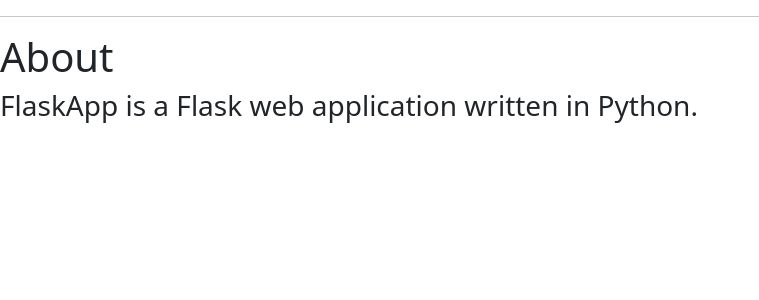
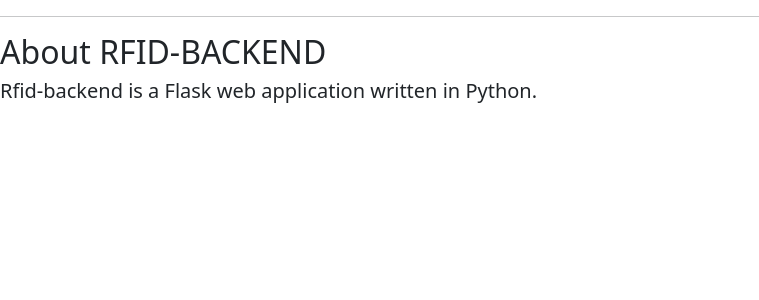
Before and after one commit to fablab-bergamo/FabOMatic-backend, a Flask app: page /about in a window 1280 px wide. Shown: the part 56-356 px from the top of the page, without its empty margins (0-759 px from the left). Run offline with Flask 3, Linux system fonts and the light colour scheme; some libraries are stand-ins or nearby versions.

Commit message:
small tweaks to seed db, greet user by name.

```diff
--- a/pyproject.toml
+++ b/pyproject.toml
@@ -4,7 +4,7 @@
 
 [project]
 name = "rfid_backend_FABLAB_BG"
-version = "0.0.13"
+version = "0.0.14"
 authors = [
     { name="Lorenzo Rossi", email="mail@lorenzoros.si" },
     { name = "Pascal Brunot", email = "pbr-dev@gmail.com" },
--- a/src/rfid_backend_FABLAB_BG/database/DatabaseBackend.py
+++ b/src/rfid_backend_FABLAB_BG/database/DatabaseBackend.py
@@ -209,13 +209,11 @@
             r1 = Role(role_name="admins", authorize_all=True, reserved=True, maintenance=True, backend_admin=True)
             self.getRoleRepository(session).create(r1)
 
-            r3 = Role(
-                role_name="Fab Staff", authorize_all=False, reserved=False, maintenance=True, backend_admin=False
-            )
+            r3 = Role(role_name="Fab Staff", authorize_all=True, reserved=False, maintenance=True, backend_admin=False)
             self.getRoleRepository(session).create(r3)
 
             r2 = Role(
-                role_name="Fab Users", authorize_all=False, reserved=False, maintenance=False, backend_admin=False
+                role_name="Fab Users", authorize_all=True, reserved=False, maintenance=False, backend_admin=False
             )
             self.getRoleRepository(session).create(r2)
 
--- a/src/rfid_backend_FABLAB_BG/flask_app/templates/about.html
+++ b/src/rfid_backend_FABLAB_BG/flask_app/templates/about.html
@@ -1,6 +1,10 @@
 {% extends 'base.html' %}
 
 {% block content %}
-    <h1>{% block title %} About {% endblock %}</h1>
-    <h3>FlaskApp is a Flask web application written in Python.</h3>
+    {% if current_user.is_authenticated %}
+        <h2>Hello {{ current_user.name }}!</h2>
+    {% else %}
+        <h2>About RFID-BACKEND</h2>
+    {% endif %}
+    <h5>Rfid-backend is a Flask web application written in Python.</h5>
 {% endblock %}
--- a/src/rfid_backend_FABLAB_BG/flask_app/templates/base.html
+++ b/src/rfid_backend_FABLAB_BG/flask_app/templates/base.html
@@ -44,7 +44,7 @@
                             <a class="nav-link" href="{{ url_for('view_interventions') }}">Interventions</a>
                         </li>
                         <li class="nav-item">
-                            <a class="nav-link" href="{{ url_for('view_uses') }}">Usage history</a>
+                            <a class="nav-link" href="{{ url_for('view_uses') }}">History</a>
                         </li>
                         <li class="nav-item">
                             <a class="nav-link" href="{{ url_for('roles') }}">Roles</a>
```
